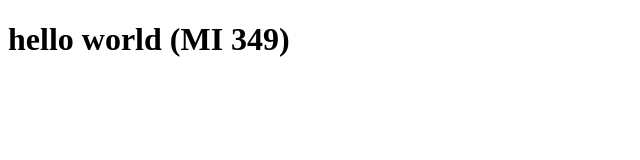
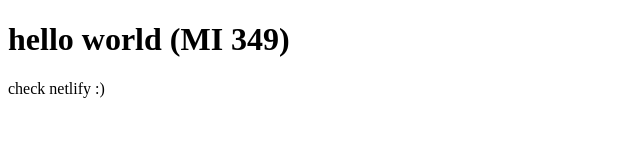
Before and after one commit to bentetlow/Hello_mi349, a plain HTML site: page index.html in a window 1280 px wide. Shown: the whole page, without its empty margins (0-640 px from the left). Drawn offline with Linux system fonts and the light colour scheme.

Commit message:
Small change to check netlify deployment

```diff
--- a/index.html
+++ b/index.html
@@ -8,5 +8,7 @@
 </head>
 <body>
     <h1>hello world (MI 349)</h1>
+    <p>check netlify :)</p>
+
 </body>
 </html>
```
